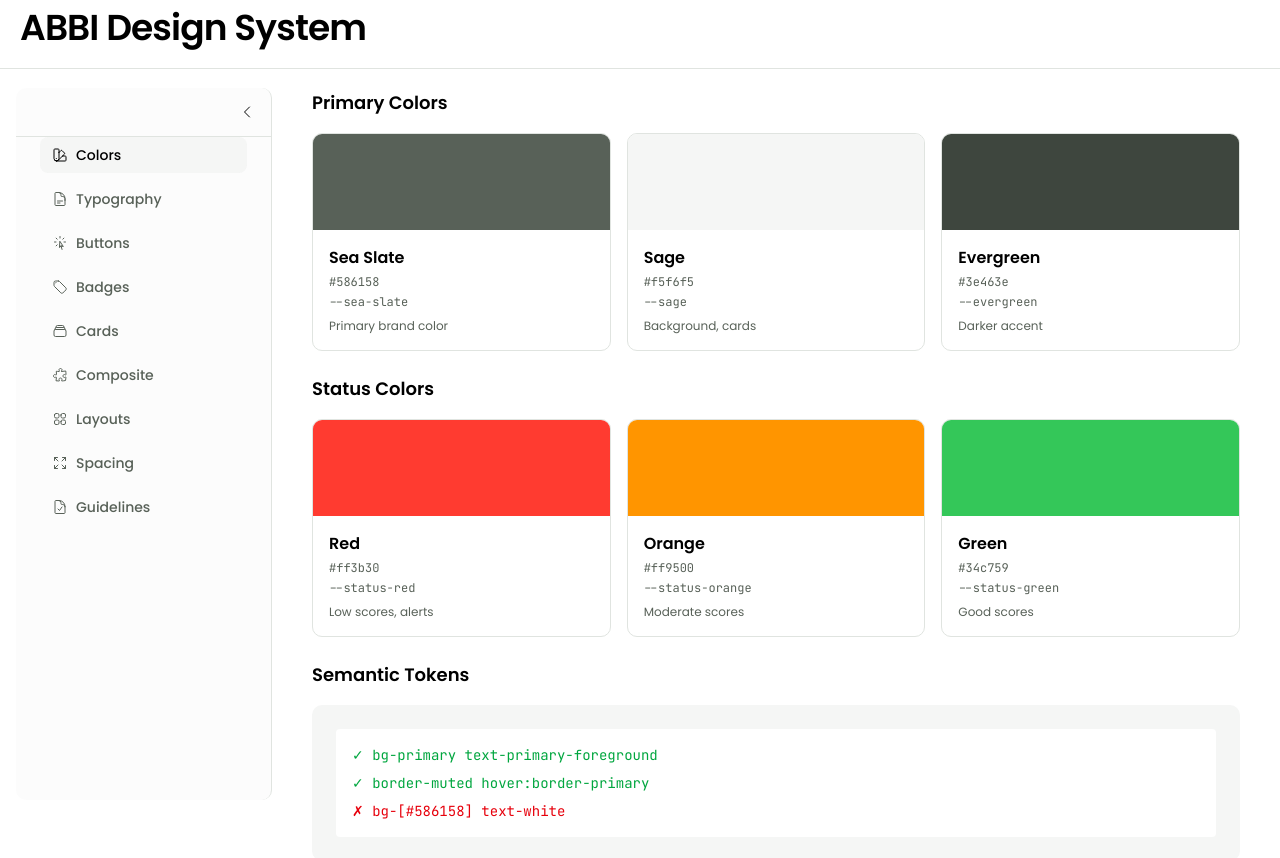
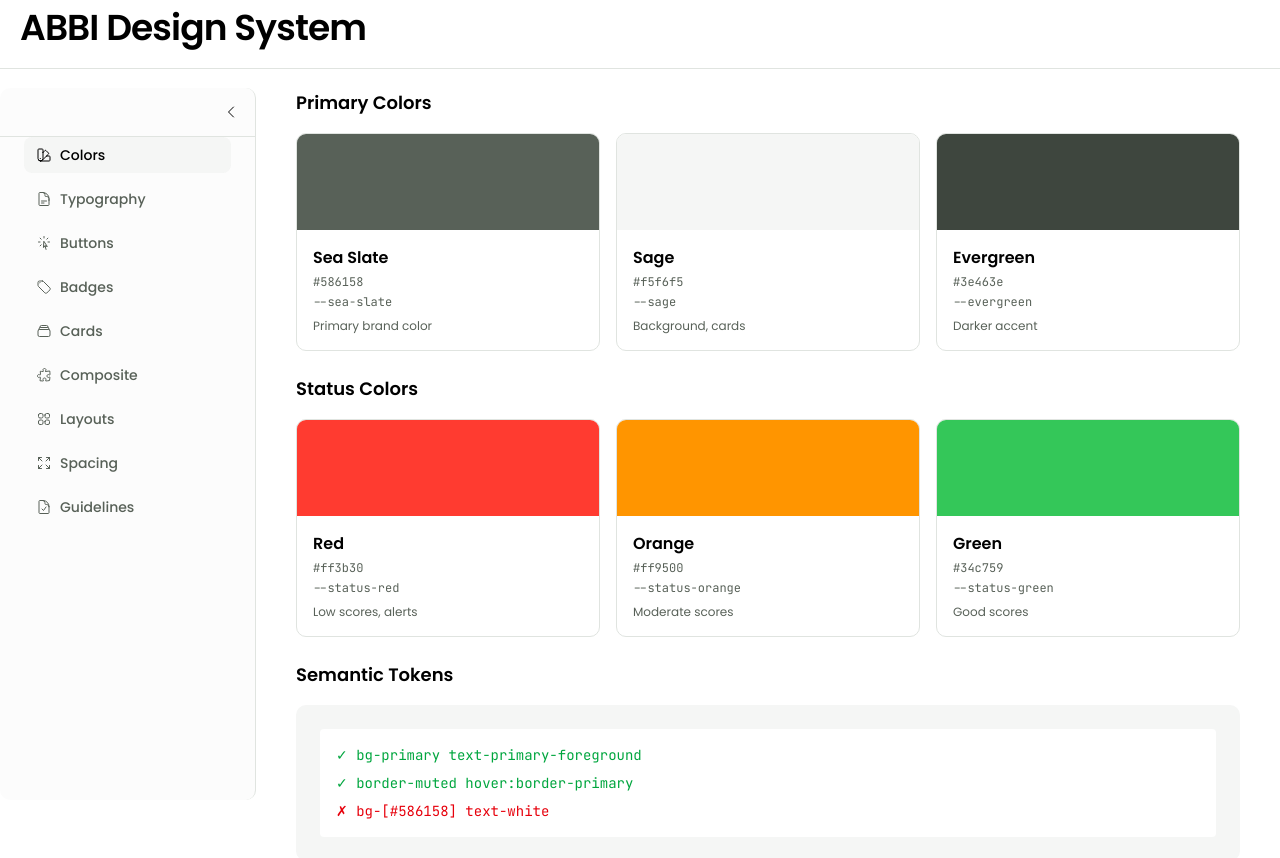
Before and after one commit to r-langley/abbi-care-vh, a Next.js app: page /design-system in a window 1280 px wide. Shown: the top 858 px of the page. Built offline with nearby package versions, Linux system fonts and the light colour scheme.

Commit message:
fix: sidebar fills full height in parent container
Remove margins and adjust positioning for proper height stretch.

#VERCEL_SKIP

Co-authored-by: Ross Langley <191177749+r-langley@users.noreply.github.com>

```diff
--- a/app/design-system/page.tsx
+++ b/app/design-system/page.tsx
@@ -158,7 +158,7 @@ export default function DesignSystemPage() {
           <aside
             className={`hidden lg:block border-r border-border sticky top-[88px] h-[calc(100vh-88px)] overflow-y-auto shrink-0 transition-all duration-300 ease-in-out ${
               sidebarCollapsed ? "w-16" : "w-64"
-            } ml-4 mt-4 mb-4 rounded-lg bg-muted/30`}
+            } rounded-lg bg-muted/30`}
           >
             <div className="flex justify-end p-2 border-b border-border">
               <Button
```
